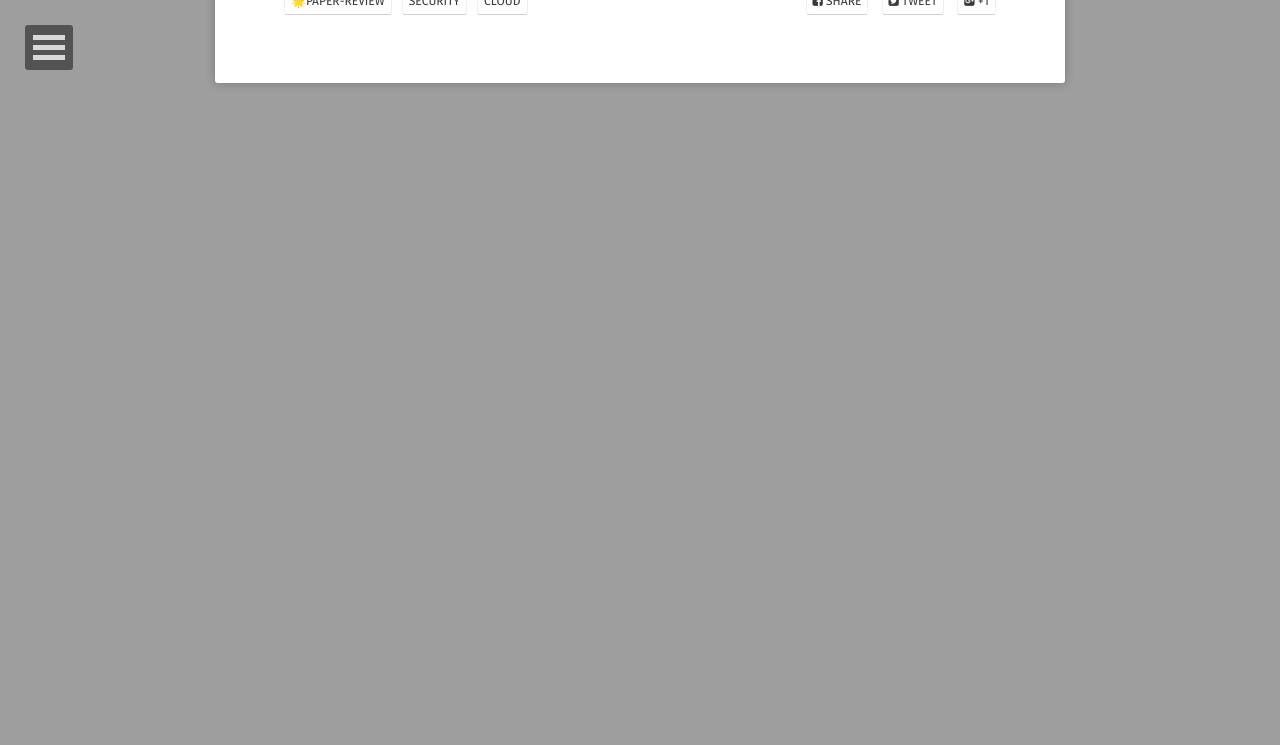
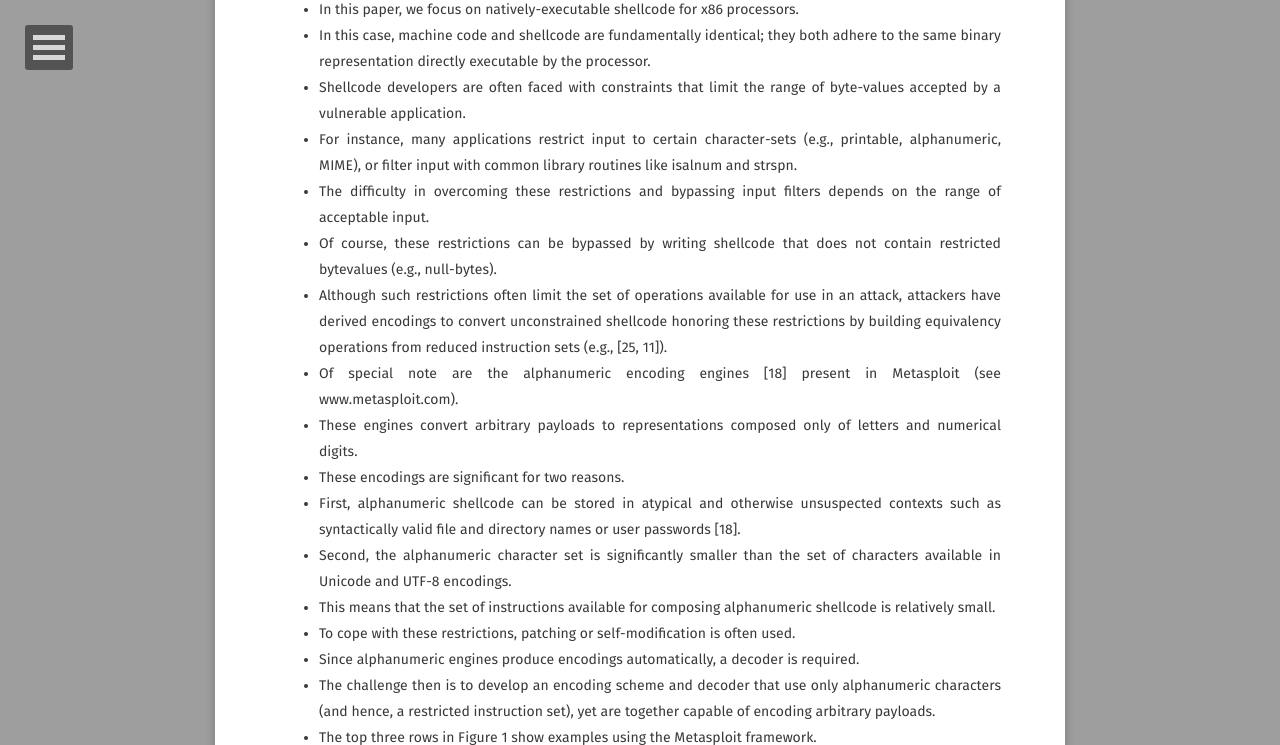
Before and after one commit to leesk212/leesk212.github.io, a Jekyll site: the page built from _posts/2022-11-11-[paper] English Shellcode.md, in a window 1280 px wide and 1400 px high, scrolled down 4230 px. Shown: the top 745 px of the window. Built offline with Jekyll 4.4.1, drawn with Linux system fonts in a browser that asks for light colours; some web fonts are replaced; our own code applies the rules of GitHub Pages for plain Markdown files; comment, search, counter and statistics services are not loaded; before the commit the page ends 4313 px from its top, so only the background shows below that; some of the changed text lies outside the part shown; grey boxes are pictures that could not be loaded.

Commit message:
Update 2022-11-11-[paper] English Shellcode.md

```diff
--- a/_posts/2022-11-11-[paper] English Shellcode.md
+++ b/_posts/2022-11-11-[paper] English Shellcode.md
@@ -61,3 +61,29 @@
   * Although most of the attacks observed today have used relatively na¨ıve shellcode engines [17, 26], exploit code will likely continue to evade intrusion detection and prevention systems because malcode developers do not follow the “rules”.
   * As this cat and mouse game plays on, it is clear that the attackers will adapt.
   * So should we, especially as it pertains to exploring new directions for preventative measures against code-injection attacks.
+
+# On the ARMS RACE
+* In this paper, we focus on natively-executable shellcode for x86 processors.
+* In this case, machine code and shellcode are fundamentally identical; they both adhere to the same binary representation directly executable by the processor.
+* Shellcode developers are often faced with constraints that limit the range of byte-values accepted by a vulnerable application.
+* For instance, many applications restrict input to certain character-sets (e.g., printable, alphanumeric, MIME), or filter input with common library routines like isalnum and strspn.
+* The difficulty in overcoming these restrictions and bypassing input filters depends on the range of acceptable input.
+*  Of course, these restrictions can be bypassed by writing shellcode that does not contain restricted bytevalues (e.g., null-bytes).
+* Although such restrictions often limit the set of operations available for use in an attack, attackers have derived encodings to convert unconstrained shellcode honoring these restrictions by building equivalency operations from reduced instruction sets (e.g., [25, 11]).
+* Of special note are the alphanumeric encoding engines [18] present in Metasploit (see www.metasploit.com).
+* These engines convert arbitrary payloads to representations composed only of letters and numerical digits.
+* These encodings are significant for two reasons.
+* First, alphanumeric shellcode can be stored in atypical and otherwise unsuspected contexts such as syntactically valid file and directory names or user passwords [18].
+* Second, the alphanumeric character set is significantly smaller than the set of characters available in Unicode and UTF-8 encodings.
+* This means that the set of instructions available for composing alphanumeric shellcode is relatively small.
+* To cope with these restrictions, patching or self-modification is often used.
+* Since alphanumeric engines produce encodings automatically, a decoder is required.
+* The challenge then is to develop an encoding scheme and decoder that use only alphanumeric characters (and hence, a restricted instruction set), yet are together capable of encoding arbitrary payloads.
+* The top three rows in Figure 1 show examples using the Metasploit framework.
+
+![image](https://user-images.githubusercontent.com/67637935/201266401-bc386478-bae9-4fd4-9f40-be28fa38708d.png)
+
+* We note that much of the literature describing code injection attacks (and prevention) assumes a standard attack template consisting of the basic components found traditionally in buffer-overflow attacks: a NOP sled, shellcode, and one or more pointers to the shellcode [1, 12, 23, 27].
+* Not surprisingly, the natural reaction has been to develop techniques that detect such structure or behavior [20, 23, 16, 15, 27, 14]. While emulation and static analysis have been successful in identifying some of the failings of advanced shellcode, in the limit, the overhead will likely make doing so improbable.
+* Moreover, attacks are not constrained to this layout and so attempts at merely detecting this structure can be problematic; infact, identifying each component has its own unique set of challenges [1, 13], and it has been suggested that malicious polymorphic behavior cannot be modeled effectively [20].
+* In support of that argument, we provide a concrete instantiation that shows that the decoder can share the same properties as benign data.
```
